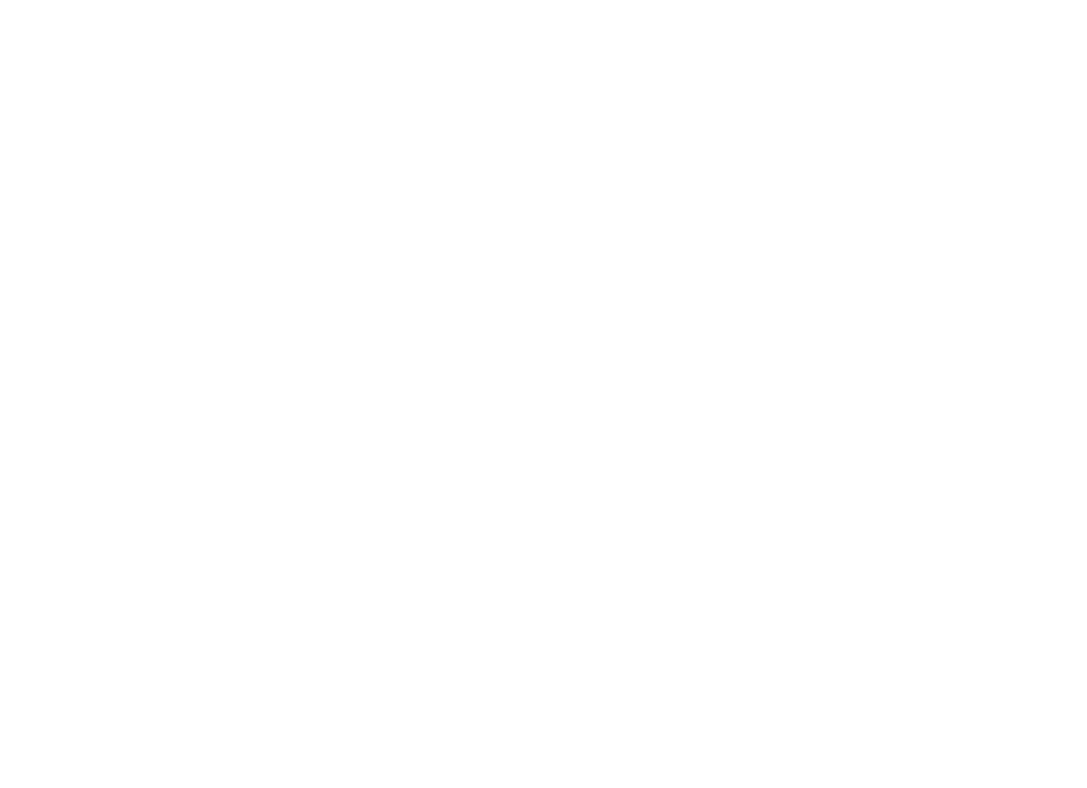
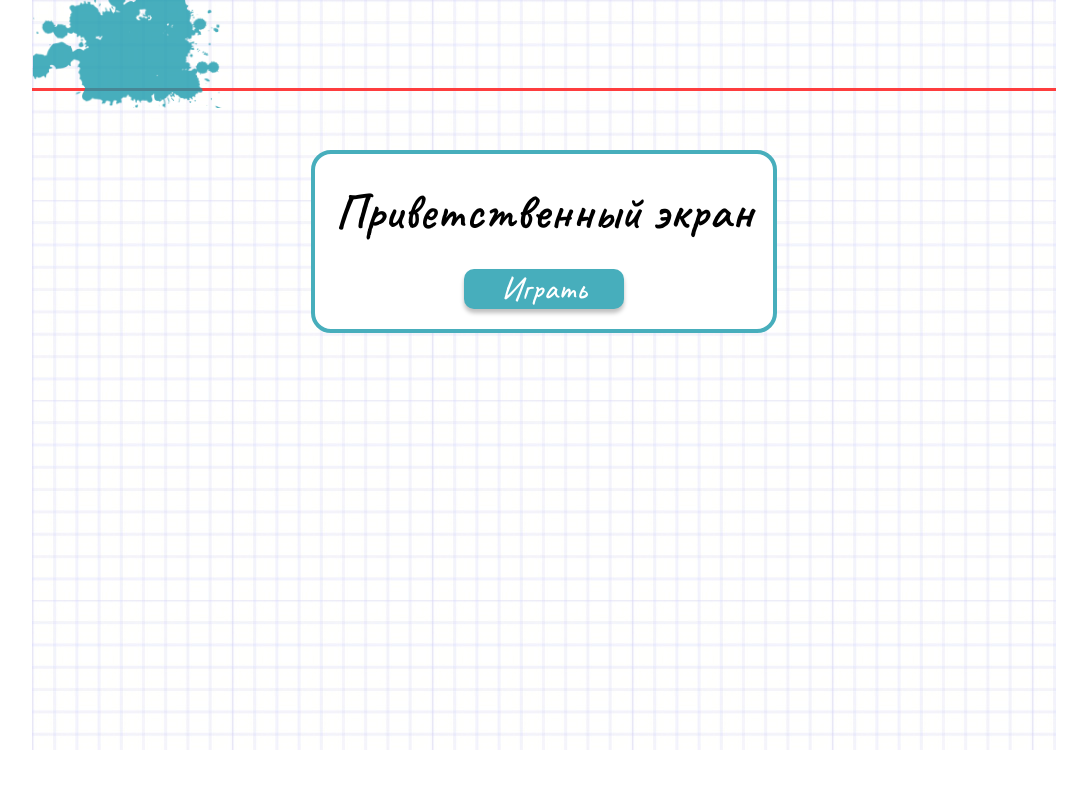
Before and after one commit to AVBezhenaru/nextjs-react-games, a React (Create React App) app in the folder hangman/: page /home in a window 1280 px wide. Before the commit this address had no page. Shown: the top 788 px of the page, without its empty margins (96-1183 px from the left). Built offline with nearby package versions, Linux system fonts and the light colour scheme.

Commit message:
feat: add home page

```diff
--- a/hangman/src/components/App/App.tsx
+++ b/hangman/src/components/App/App.tsx
@@ -1,13 +1,14 @@
 import React, { FC } from 'react';
-import { Route, Routes } from 'react-router-dom';
+import { Navigate, Route, Routes } from 'react-router-dom';
 
-import { ChangeTheme, Game } from '../../pages';
+import { ChangeTheme, Game, Home } from '../../pages';
 import { Layout } from '../Layout/Layout';
 
 const App: FC = () => (
   <Routes>
     <Route path="/" element={<Layout />}>
-      <Route index element={<ChangeTheme />} />
+      <Route index element={<Navigate to="/home" replace />} />
+      <Route path="/home" element={<Home />} />
       <Route path="/theme" element={<ChangeTheme />} />
       <Route path="/game" element={<Game />} />
     </Route>
--- /dev/null
+++ b/hangman/src/pages/Home/Home.tsx
@@ -0,0 +1,17 @@
+import React from 'react';
+
+import { ButtonChangeTheme } from '../../components';
+
+import styles from './index.module.scss';
+
+const Home = () => (
+  <div className={styles.container}>
+    <div className={styles.main}>
+      <h2 className={styles.title}>Приветственный экран</h2>
+
+      <ButtonChangeTheme text="играть" />
+    </div>
+  </div>
+);
+
+export { Home };
--- /dev/null
+++ b/hangman/src/pages/Home/index.module.scss
@@ -0,0 +1,22 @@
+@import '../../scss/variables';
+
+.container {
+  display: flex;
+  justify-content: center;
+  padding: 15rem 10rem;
+}
+
+.main {
+  display: flex;
+  flex-direction: column;
+  align-items: center;
+  gap: 2rem;
+  padding: 2rem;
+  border: 4px solid $third-color;
+  border-radius: 2rem;
+  background-color: $primary-color;
+}
+
+.title {
+  font-size: 5rem;
+}
--- a/hangman/src/pages/index.ts
+++ b/hangman/src/pages/index.ts
@@ -1,2 +1,3 @@
+export { Home } from './Home/Home';
 export { Game } from './Game/Game';
 export { ChangeTheme } from './ChangeTheme/ChangeTheme';
```
